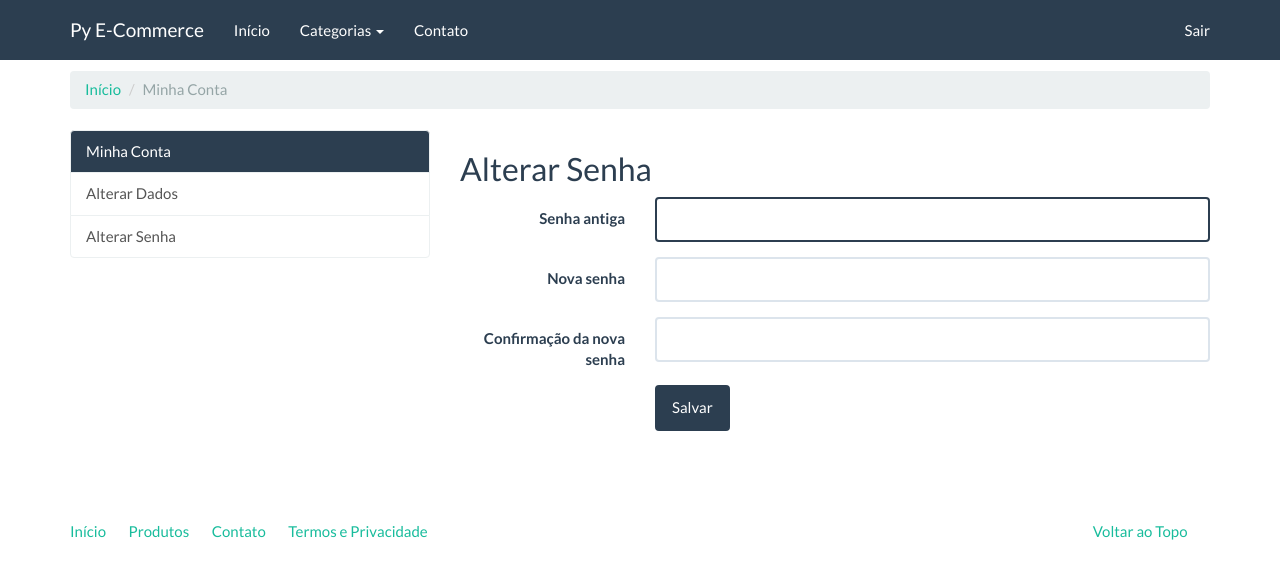
After one commit to brunooseliero/pyEcommerce, a Django app: a page that uses accounts/templates/accounts/index.html in a window 1280 px wide. The commit adds this page. Shown: the top 579 px of the page. Run offline with Django 3.2, Linux system fonts and the light colour scheme; a user stored in the database is signed in; tables that the repository leaves empty hold one stand-in row (values such as "Sample post"); some libraries are stand-ins or nearby versions.

Commit message:
implementando a alteracao de senha e completando com os testes automatizados

```diff
--- a/accounts/templates/accounts/index.html
+++ b/accounts/templates/accounts/index.html
@@ -13,12 +13,12 @@
         <div class="list-group">
           <a href="#" class="list-group-item active">Minha Conta</a>
           <a href="{% url 'accounts:update_user' %}" class="list-group-item">Alterar Dados</a>
-          <a href="#" class="list-group-item">Alterar Senha</a>
+          <a href="{%url 'accounts:update_password' %}" class="list-group-item">Alterar Senha</a>
         </div>
     </div>
     <div class="col-md-8">
         {%block accounts_container%}
-        <h2>Bem vindo Fulano</h2>
+        <h2>Bem vindo {{user}}</h2>
         {%endblock%}
     </div>
 </div>
--- /dev/null
+++ b/accounts/templates/accounts/update_password.html
@@ -0,0 +1,30 @@
+{% extends "accounts/index.html" %}
+
+{% load widget_tweaks %}
+
+{% block title %}Alterar Senha{% endblock %}
+
+{% block accounts_container %}
+    <h2>Alterar Senha</h2>
+    <form class="form-horizontal" action="" method="post">
+        {% csrf_token %}
+        <fieldset>
+            {% for field in form %}
+            <div class="form-group{% if field.errors %} has-error{% endif %}">
+              <label for="{{ field.auto_id }}" class="col-md-3 control-label">{{ field.label }}</label>
+              <div class="col-md-9">
+                {% render_field field class='form-control' %}
+                {% for error in field.errors %}
+                <span class="help-block">{{ error }}</span>
+                {% endfor %}
+              </div>
+            </div>
+            {% endfor %}
+            <div class="form-group">
+              <div class="col-md-9 col-md-offset-3">
+                <button type="submit" class="btn btn-primary">Salvar</button>
+              </div>
+            </div>
+        </fieldset>
+    </form>
+{% endblock %}
--- a/accounts/urls.py
+++ b/accounts/urls.py
@@ -9,5 +9,6 @@ urlpatterns = [
     url(r'^$', views.index, name='index'),
     url(r'^registro/$', views.register, name='register'),
     url(r'^alterar-dados/$', views.update_user, name='update_user'),
+    url(r'^alterar-senha/$', views.update_password, name='update_password'),
 
 ]
--- a/accounts/views.py
+++ b/accounts/views.py
@@ -1,9 +1,10 @@
 #coding=utf-8
 from django.shortcuts import render
-from django.views.generic import CreateView, TemplateView, UpdateView
+from django.views.generic import CreateView, TemplateView, UpdateView, FormView
 from .forms import UserAdminCreationForm
 from django .core.urlresolvers import reverse_lazy
 from django.contrib.auth.mixins import LoginRequiredMixin
+from django.contrib.auth.forms import PasswordChangeForm
 
 
 from .models import User
@@ -31,9 +32,26 @@ class UpdateUserView(LoginRequiredMixin,UpdateView):
 
         return self.request.user
 
+class UpdatePasswordView(LoginRequiredMixin, FormView):
+
+
+    template_name = 'accounts/update_password.html'
+    success_url = reverse_lazy('accounts:index')
+    form_class = PasswordChangeForm
+
+    def get_form_kwargs(self):
+        kwargs = super(UpdatePasswordView, self).get_form_kwargs()
+        kwargs['user'] = self.request.user
+
+        return kwargs
+
+    def form_valid(self, form):
+        form.save()
+        return super(UpdatePasswordView, self).form_valid(form)
 
 
 
 index = IndexView.as_view()
 register = RegisterView.as_view()
 update_user = UpdateUserView.as_view()
+update_password = UpdatePasswordView.as_view()
```
Also changed, not shown: accounts/tests/tests_view.py (+53 -0 lines).
